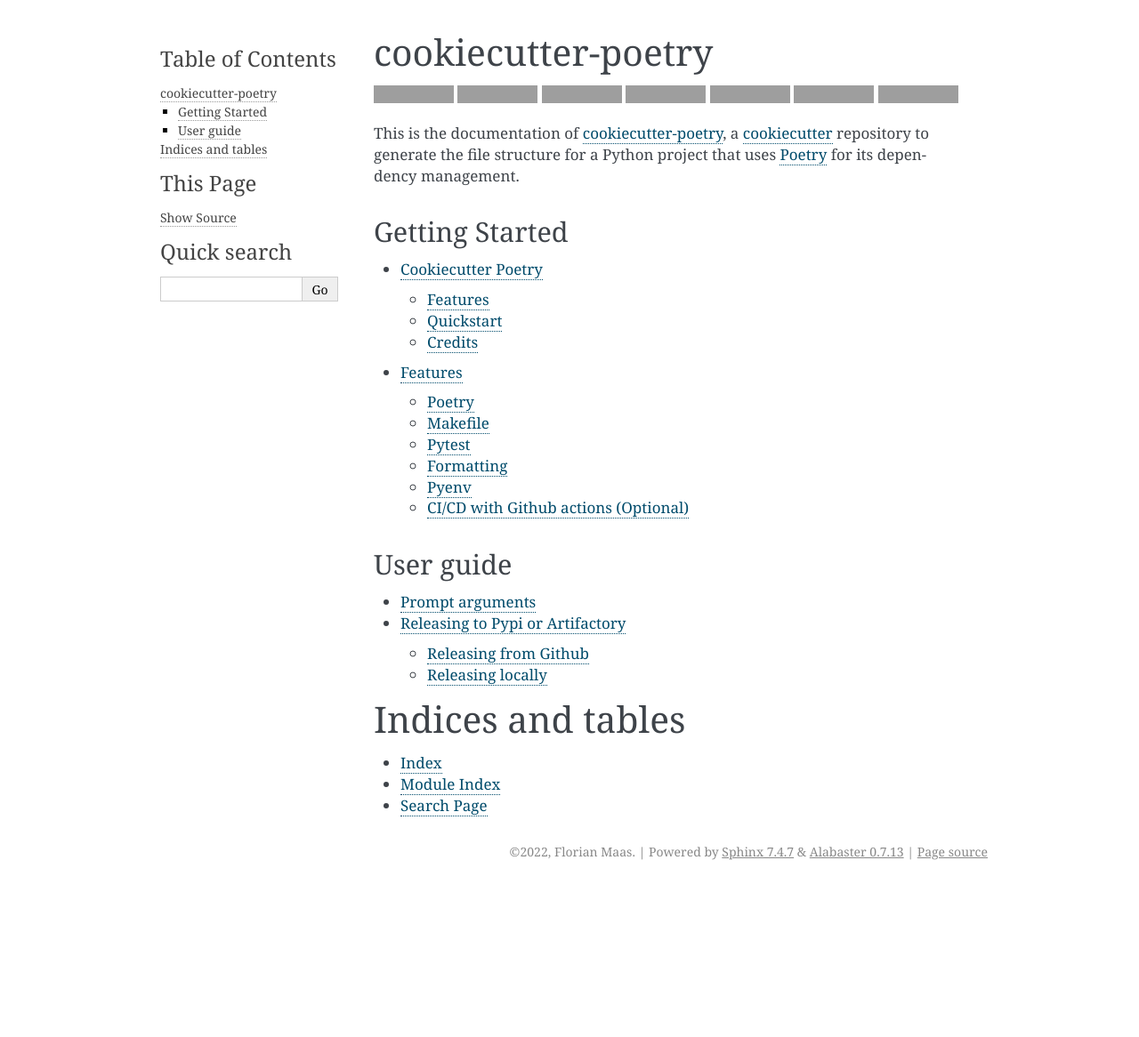
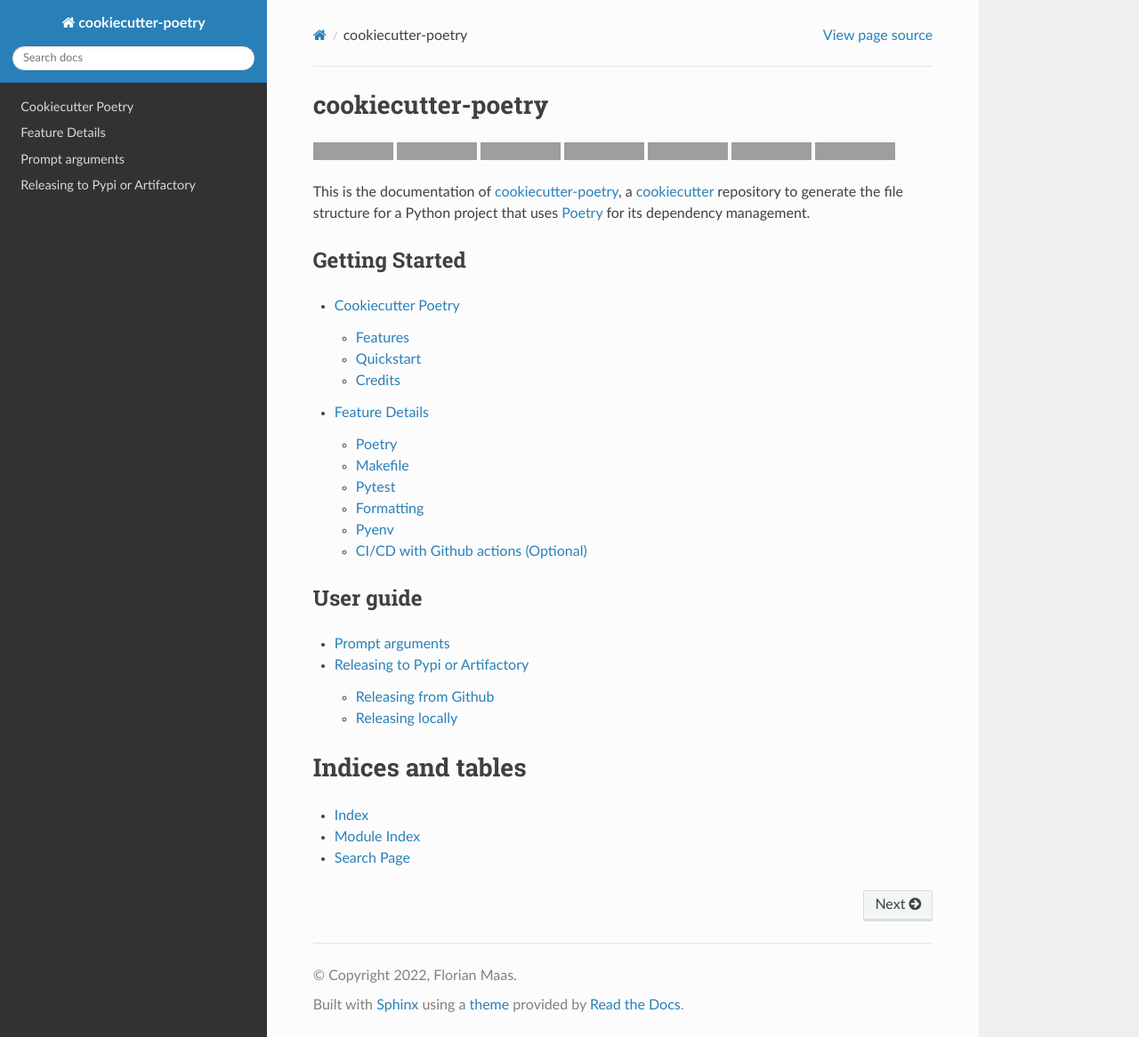
Before and after one commit to fpgmaas/cookiecutter-poetry, a Sphinx documentation site: the page built from docs/index.rst, in a window 1280 px wide and 1166 px high, cut to the strip 0-1166 px from the top of the window. Shown: the whole strip at 89% size. Built offline with Sphinx 7.4.7 and the Read the Docs theme 2.0.0, drawn with Linux system fonts in a browser that asks for light colours; grey boxes are pictures that could not be loaded.

Commit message:
added sphinxtheme

```diff
--- /dev/null
+++ b/docs/_static/css/custom.css
@@ -0,0 +1,3 @@
+.wy-table-responsive table td, .wy-table-responsive table th {
+    white-space: inherit;
+}
--- a/docs/conf.py
+++ b/docs/conf.py
@@ -37,10 +37,18 @@
 # This pattern also affects html_static_path and html_extra_path.
 exclude_patterns = ["_build", "Thumbs.db", ".DS_Store"]
 
+# These folders are copied to the documentation's HTML output
+html_static_path = ['_static']
+
+# These paths are either relative to html_static_path
+# or fully qualified paths (eg. https://...)
+html_css_files = [
+    'css/custom.css',
+]
 
 # -- Options for HTML output -------------------------------------------------
 
 # The theme to use for HTML and HTML Help pages.  See the documentation for
 # a list of builtin themes.
 #
-html_theme = "alabaster"
+html_theme = "sphinx_rtd_theme"
--- a/docs/features.rst
+++ b/docs/feature_details.rst
@@ -1,5 +1,5 @@
 ====================
-Features
+Feature Details
 ====================
 
 
--- a/docs/index.rst
+++ b/docs/index.rst
@@ -40,7 +40,7 @@
    :maxdepth: 2
 
    readme
-   features
+   feature_details
 
 User guide
 ---------------
--- a/pyproject.toml
+++ b/pyproject.toml
@@ -9,6 +9,7 @@
 cookiecutter = "^1.7.3"
 pytest-cookies = "^0.6.1"
 Sphinx = "^4.5.0"
+sphinx-rtd-theme = "^1.0.0"
 
 [tool.poetry.dev-dependencies]
 pytest = "^7.1.1"
```
Also changed, not shown: 2 other files.
